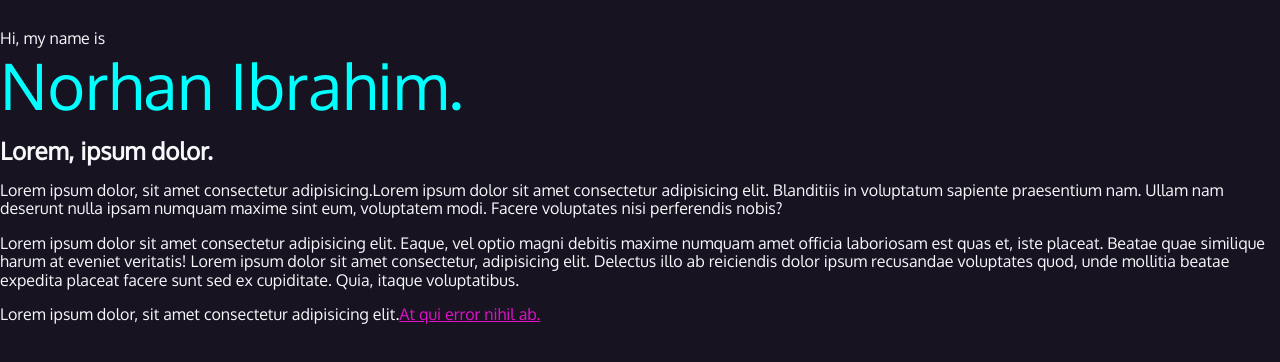
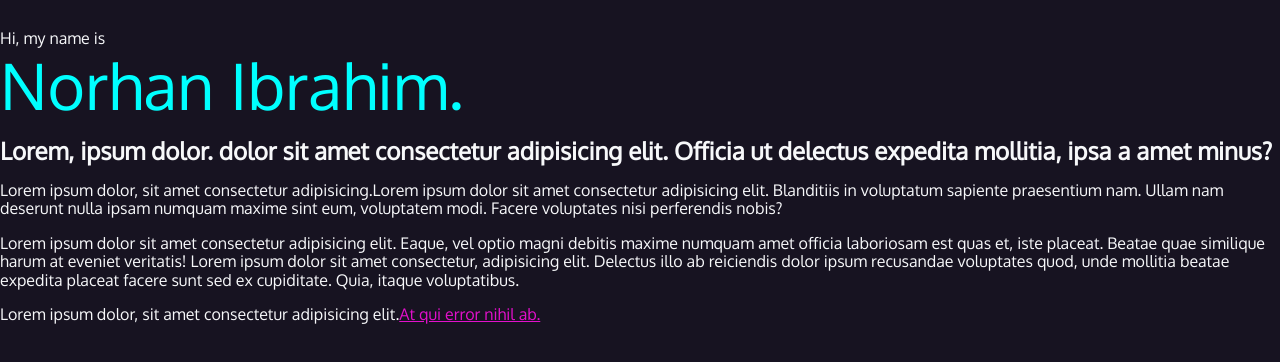
Before and after one commit to norhanIB/frontend-workshop2, a plain HTML site: page index.html in a window 1280 px wide. Shown: the part 48-410 px from the top of the page. Drawn offline with Linux system fonts and the light colour scheme; files that its build step writes are made by us from their sources; a web font is replaced by a local one.

Commit message:
Update index.html

```diff
--- a/index.html
+++ b/index.html
@@ -53,7 +53,7 @@
       </nav>
       <section class="intro">
         <p class="name">Hi, my name is <span>Norhan Ibrahim.</span></p>
-        <h2>Lorem, ipsum dolor.</h2>
+        <h2>Lorem, ipsum dolor. dolor sit amet consectetur adipisicing elit. Officia ut delectus expedita mollitia, ipsa a amet minus?</h2>
         <p>Lorem ipsum dolor, sit amet consectetur adipisicing.Lorem ipsum dolor sit amet consectetur adipisicing elit.
           Blanditiis in voluptatum sapiente praesentium nam. Ullam nam deserunt nulla ipsam numquam maxime sint eum,
           voluptatem modi. Facere voluptates nisi perferendis nobis?</p>
```
